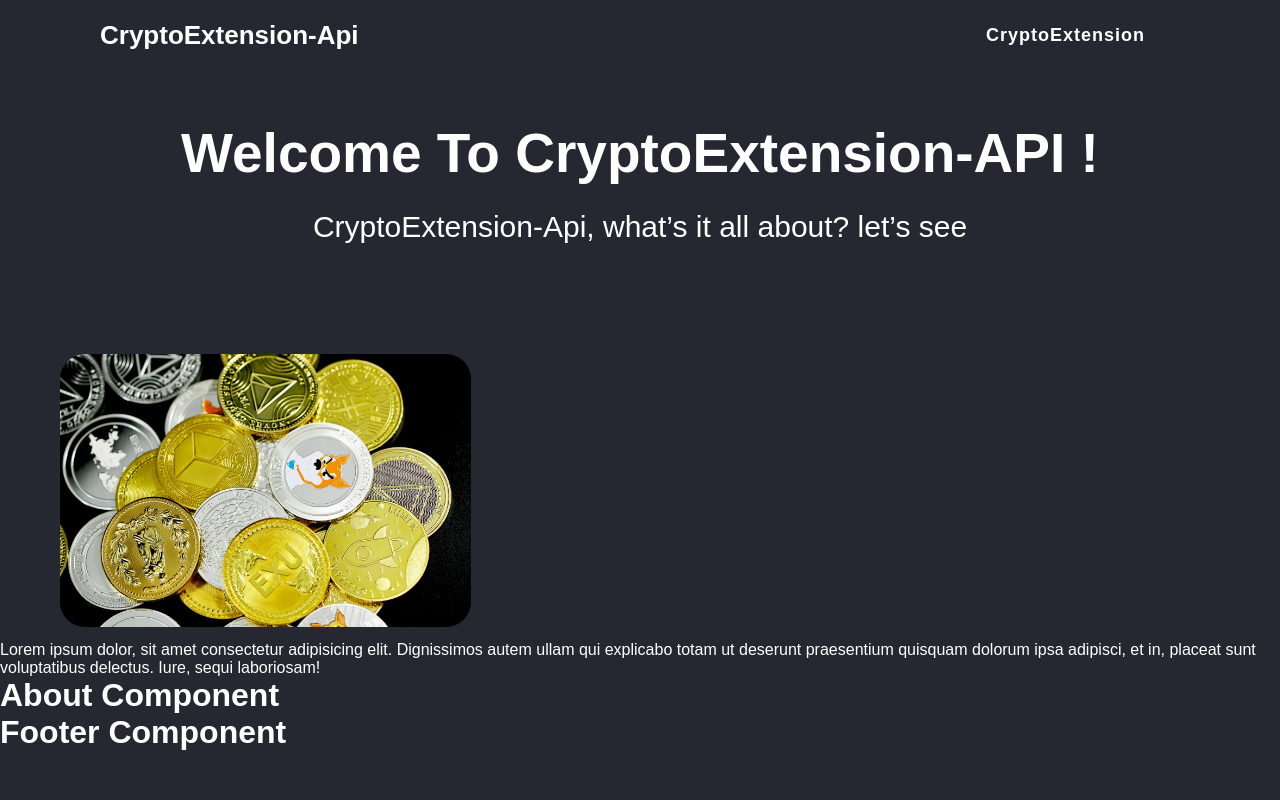
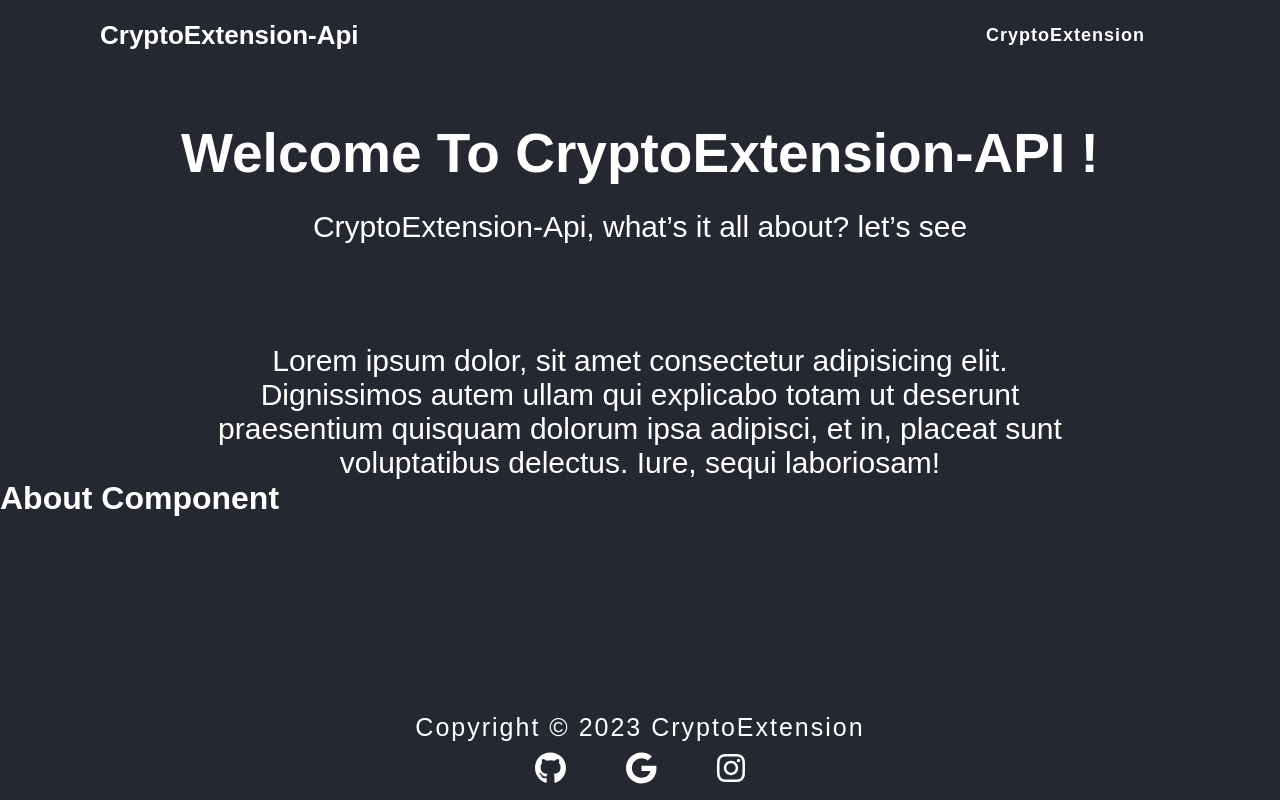
Before and after one commit to NapoTwiixe306/CryptoExtension-Api, a React (Create React App) app in the folder assets/client/cryptoext/: page / in a window 1280 px wide. Built offline with nearby package versions, Linux system fonts and the light colour scheme.

Commit message:
footer with font-awesome

```diff
--- a/assets/client/cryptoext/package.json
+++ b/assets/client/cryptoext/package.json
@@ -3,6 +3,10 @@
   "version": "0.1.0",
   "private": true,
   "dependencies": {
+    "@fortawesome/fontawesome-svg-core": "^6.2.1",
+    "@fortawesome/free-brands-svg-icons": "^6.2.1",
+    "@fortawesome/free-solid-svg-icons": "^6.2.1",
+    "@fortawesome/react-fontawesome": "^0.2.0",
     "@testing-library/jest-dom": "^5.16.5",
     "@testing-library/react": "^13.4.0",
     "@testing-library/user-event": "^13.5.0",
--- a/assets/client/cryptoext/src/App.css
+++ b/assets/client/cryptoext/src/App.css
@@ -100,3 +100,40 @@
   width: 35%;
   border-radius: 35px;
 }
+
+.text{
+  padding-inline: 200px;
+  text-align: center;
+  font-size: 30px;
+}
+
+.footer{
+  margin-top: 1rem;
+  padding: 1rem;
+  position: fixed;
+  bottom: 0;
+  left: 0;
+  width: 100%;
+  text-align: center;
+}
+
+.footer_text{
+  position: relative;
+  top: -10px;
+  font-size: 25px;
+  letter-spacing: 2px;
+  color: var(--text-color);
+}
+
+
+.lofo{
+  padding: 30px;
+  cursor: pointer;
+  background-color: transparent;
+  transition: 0.3s;
+}
+
+.lofo:hover{
+  font-size: 25px;
+  color: red;
+}
--- a/assets/client/cryptoext/src/components/Footer.jsx
+++ b/assets/client/cryptoext/src/components/Footer.jsx
@@ -1,10 +1,17 @@
 import React from 'react';
+import { FontAwesomeIcon } from '@fortawesome/react-fontawesome'
+import { faGithub } from '@fortawesome/free-brands-svg-icons'
+import { faGoogle } from '@fortawesome/free-brands-svg-icons';
+import { faInstagram } from '@fortawesome/free-brands-svg-icons';
 
 const Footer = () => {
   return (
-    <header>
-      <h1 className='Test'>Footer Component</h1>
-    </header>
+    <div className="footer">
+      <p className='footer_text'>Copyright © 2023 CryptoExtension</p>
+      <a href='https://github.com/NapoTwiixe306' target="_blank" rel='noopener noreferrer' className='lofo'><FontAwesomeIcon icon={faGithub} size="2x" className='github'/></a>
+      <a href='https://CryptoExtension.fr' target="_blank" rel='noopener noreferrer' className='lofo'><FontAwesomeIcon icon={faGoogle} size="2x" className='github'/></a>
+      <a href='https://www.instagram.com/julien.mlnts/' target="_blank" rel='noopener noreferrer' className='lofo'><FontAwesomeIcon icon={faInstagram} size="2x" className='github'/></a>
+  </div>
   );
 };
 
--- a/assets/client/cryptoext/src/components/Home.jsx
+++ b/assets/client/cryptoext/src/components/Home.jsx
@@ -1,11 +1,11 @@
 import React from 'react';
-import crypto from '../img/crypto.png'
+// import crypto from '../img/crypto.png'
 
 const Home = () => {
   return (
     <div className="home">
       <div className="img_content">
-        <img src={crypto} alt='CryptoImg' className='crypto' />
+        {/* <img src={crypto} alt='CryptoImg' className='crypto' /> */}
       </div>
       <div className="text">
         <p>Lorem ipsum dolor, sit amet consectetur adipisicing elit. Dignissimos autem ullam qui explicabo totam ut deserunt praesentium quisquam dolorum ipsa adipisci, et in, placeat sunt voluptatibus delectus. Iure, sequi laboriosam!</p>
```
Also changed, not shown: 1 other file (tests, documents, lock files or other folders).
